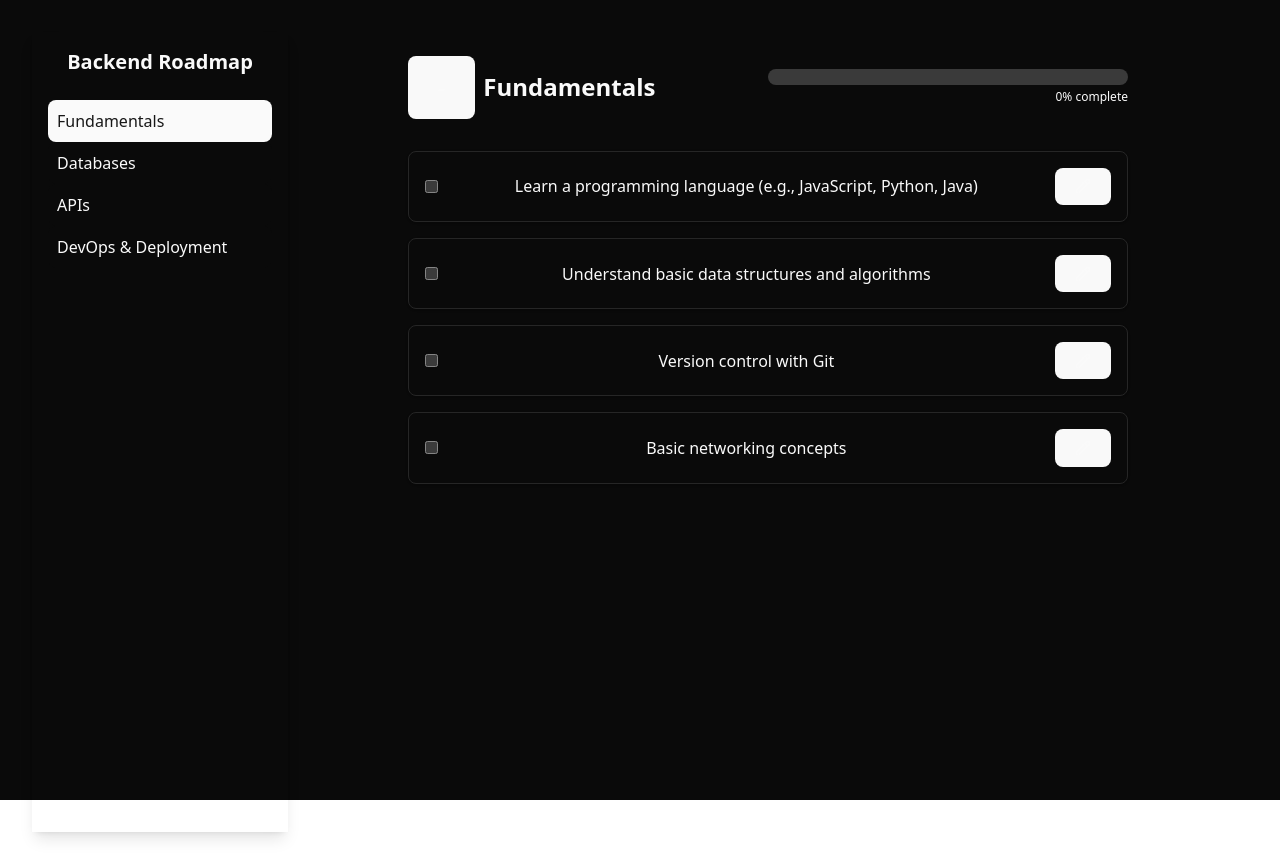
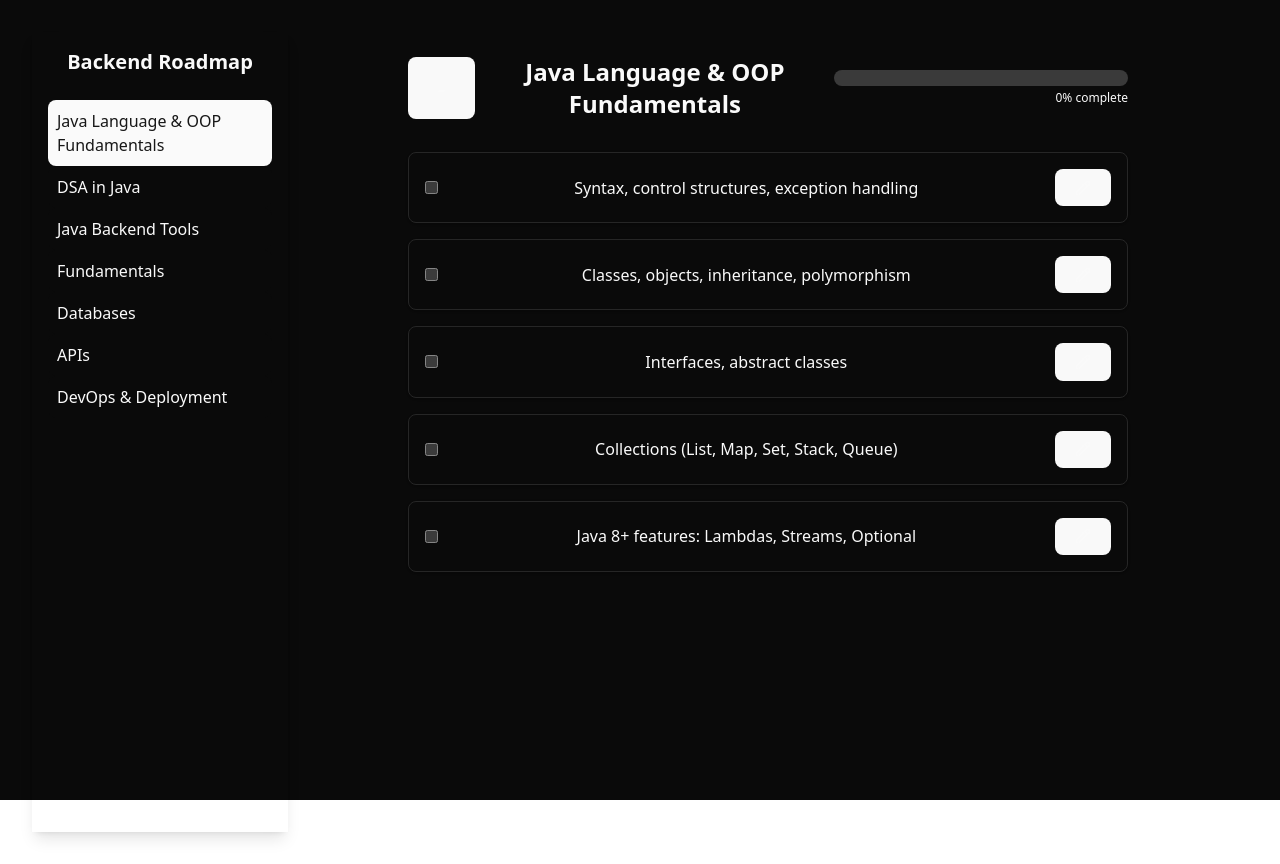
Before and after one commit to cubewin07/backend-roadmap, a React (Vite) app: page / in a window 1280 px wide. Built offline with nearby package versions, Linux system fonts and the light colour scheme.

Commit message:
Modify my road map

```diff
--- a/src/App.jsx
+++ b/src/App.jsx
@@ -18,6 +18,85 @@ import { formatDate, getDeadlineStatus } from "./lib/utils";
 import "./App.css";
 
 const INITIAL_ROADMAP = [
+  {
+    section: "Java Language & OOP Fundamentals",
+    collapsed: false,
+    items: [
+      {
+        text: "Syntax, control structures, exception handling",
+        note: "",
+        deadline: "",
+        checked: false,
+      },
+      {
+        text: "Classes, objects, inheritance, polymorphism",
+        note: "",
+        deadline: "",
+        checked: false,
+      },
+      {
+        text: "Interfaces, abstract classes",
+        note: "",
+        deadline: "",
+        checked: false,
+      },
+      {
+        text: "Collections (List, Map, Set, Stack, Queue)",
+        note: "",
+        deadline: "",
+        checked: false,
+      },
+      {
+        text: "Java 8+ features: Lambdas, Streams, Optional",
+        note: "",
+        deadline: "",
+        checked: false,
+      },
+    ],
+  },
+  {
+    section: "DSA in Java",
+    collapsed: false,
+    items: [
+      {
+        text: "Re-implement CP knowledge in Java using: ArrayList, LinkedList, HashMap, TreeMap, HashSet, PriorityQueue",
+        note: "",
+        deadline: "",
+        checked: false,
+      },
+      {
+        text: "Solve LeetCode or HackerRank problems in Java to get used to syntax",
+        note: "",
+        deadline: "",
+        checked: false,
+      },
+    ],
+  },
+  {
+    section: "Java Backend Tools",
+    collapsed: false,
+    items: [
+      {
+        text: "Maven / Gradle: Dependency management",
+        note: "",
+        deadline: "",
+        checked: false,
+      },
+      { text: "JUnit: Unit testing", note: "", deadline: "", checked: false },
+      {
+        text: "Lombok: Reduce boilerplate",
+        note: "",
+        deadline: "",
+        checked: false,
+      },
+      {
+        text: "Logback/SLF4J: Logging",
+        note: "",
+        deadline: "",
+        checked: false,
+      },
+    ],
+  },
   {
     section: "Fundamentals",
     collapsed: false,
```
